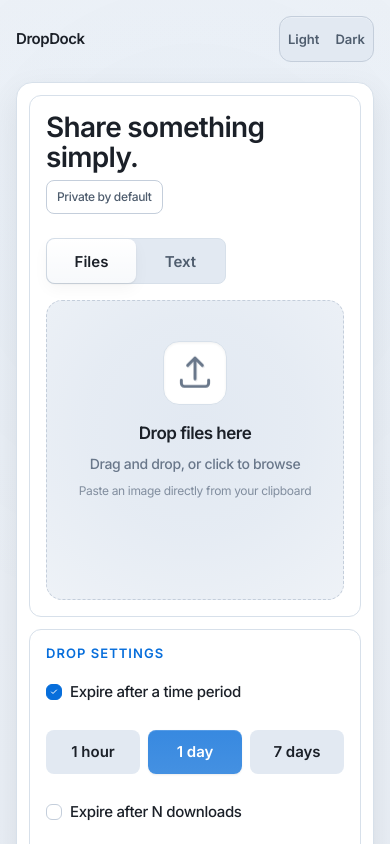
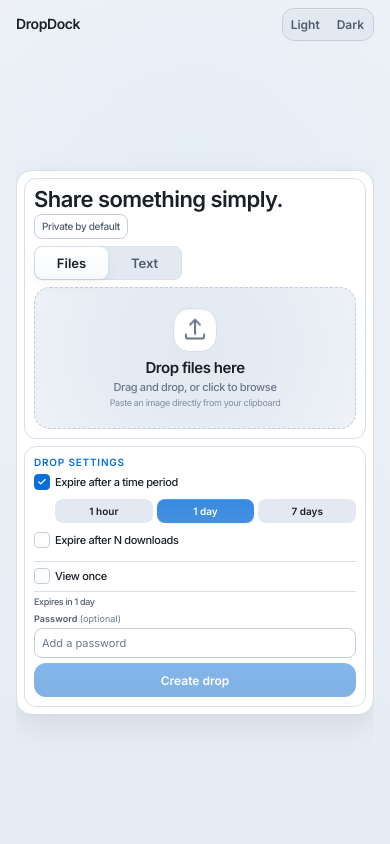
Before and after one commit to areyoukaran/dropdock, a React (Vite) app in the folder frontend/: page / in a window 390 px wide. Shown: the top 844 px of the page. Built offline with nearby package versions, Linux system fonts and the light colour scheme; no server answers.

Commit message:
fix mobile responsive layout

```diff
--- a/frontend/src/App.css
+++ b/frontend/src/App.css
@@ -524,20 +524,39 @@
   min-width: 0;
 }
 
+/* --- Mobile --- */
+
 @media (max-width: 767px) {
   .app-shell {
-    min-height: 100dvh;
-    overflow-y: auto;
+    height: 100dvh;
+    min-height: 0;
+    overflow: hidden;
     padding: 0 var(--space-2);
   }
 
+  .app-header {
+    flex: 0 0 auto;
+    padding-top: 10px;
+  }
+
   .app-main {
-    padding: var(--space-3) 0 var(--space-2);
+    flex: 1 1 auto;
+    align-items: center;
+    justify-content: center;
+    width: 100%;
+    min-height: 0;
+    padding: 8px 0;
+    overflow: hidden;
+  }
+
+  .app-footer {
+    display: none;
   }
 
   .composer-shell {
     grid-template-columns: 1fr;
-    min-height: auto;
+    gap: 8px;
+    min-height: 0;
   }
 
   .mode-tab,
@@ -545,13 +564,13 @@
   .pill,
   .option-toggle,
   .view-once-toggle {
-    min-height: 44px;
+    min-height: 28px;
   }
 
   .file-row-remove,
   .editor-icon-button {
-    width: 44px;
-    height: 44px;
+    width: 36px;
+    height: 36px;
   }
 
   .pill-row {
@@ -574,95 +593,235 @@
 }
 
 @media (max-width: 560px) {
+  .app-shell {
+    height: 100dvh;
+    min-height: 0;
+    overflow: hidden;
+  }
+
   .app-header {
-    padding-top: 16px;
+    padding-top: 8px;
   }
 
   .top-bar {
     width: 100%;
   }
 
+  .brand {
+    font-size: 14px;
+  }
+
+  .theme-option {
+    padding: 5px 9px;
+    font-size: 12px;
+  }
+
   .app-main {
-    align-items: flex-start;
+    align-items: center;
+    justify-content: center;
     width: 100%;
-    padding: 20px 0 16px;
+    min-height: 0;
+    padding: 6px 0;
+    overflow: hidden;
   }
 
   .card {
     width: 100%;
-    padding: 12px;
+    max-height: calc(100dvh - 60px);
+    padding: 7px;
     border-radius: var(--radius-lg);
+    overflow: hidden;
   }
 
   .composer-shell {
-    gap: 12px;
+    gap: 7px;
+    min-height: 0;
   }
 
   .composer-panel {
-    padding: 16px;
+    min-width: 0;
+    padding: 9px;
     border-radius: var(--radius-md);
   }
 
   .left-panel {
-    gap: 16px;
+    gap: 7px;
   }
 
   .right-panel {
-    padding: 16px;
+    padding: 9px;
   }
 
   .panel-heading {
-    gap: 8px;
+    gap: 4px;
   }
 
   .panel-heading h1 {
     max-width: none;
-    font-size: 28px;
-    line-height: 1.08;
+    font-size: 22px;
+    line-height: 1.02;
     letter-spacing: -0.025em;
   }
 
   .privacy-badge {
-    font-size: 12px;
-    padding: 7px 10px;
+    font-size: 10px;
+    padding: 4px 7px;
   }
 
   .mode-tabs {
-    width: 100%;
-    max-width: 180px;
+    width: 148px;
+    margin-top: 0;
+  }
+
+  .mode-tab {
+    min-height: 32px;
+    padding: 4px 9px;
+    font-size: 13px;
   }
 
   .dropzone {
-    padding: 40px 20px;
-    min-height: 300px;
+    min-height: 0;
+    height: 142px;
+    padding: 10px;
+    display: flex;
+    flex-direction: column;
+    align-items: center;
+    justify-content: center;
   }
 
   .dropzone-icon {
-    width: 64px;
-    height: 64px;
+    width: 44px;
+    height: 44px;
+    margin-bottom: 5px;
   }
 
   .dropzone-icon svg {
-    width: 42px;
-    height: 42px;
+    width: 28px;
+    height: 28px;
   }
 
   .dropzone-title {
-    font-size: 17px;
+    font-size: 15px;
+    margin-bottom: 2px;
   }
 
   .dropzone-subtitle {
-    font-size: 14px;
-    line-height: 1.45;
+    font-size: 11px;
+    line-height: 1.25;
   }
 
   .dropzone-hint {
-    font-size: 12px;
-    line-height: 1.45;
+    margin-top: 2px;
+    font-size: 9px;
+    line-height: 1.25;
+  }
+
+  .settings-heading {
+    padding-bottom: 1px;
+  }
+
+  .settings-caption {
+    font-size: 10px;
+    line-height: 1.25;
+    margin-top: 2px;
+  }
+
+  .eyebrow {
+    font-size: 10px;
+  }
+
+  .drop-options {
+    gap: 4px;
+  }
+
+  .expiry-controls {
+    gap: 4px;
+  }
+
+  .option-toggle,
+  .view-once-toggle {
+    min-height: 26px;
+    gap: 5px;
+    font-size: 11px;
+  }
+
+  .checkbox-box {
+    flex-basis: 16px;
+    width: 16px;
+    height: 16px;
+    border-radius: 4px;
+  }
+
+  .checkbox-box svg {
+    width: 10px;
+    height: 10px;
+  }
+
+  .pill-row {
+    gap: 4px;
+    padding-left: 21px;
+  }
+
+  .pill {
+    min-height: 24px;
+    padding: 4px 7px;
+    font-size: 10px;
+  }
+
+  .view-once-toggle {
+    padding-top: 4px;
+  }
+
+  .expiry-summary {
+    font-size: 9px;
+    line-height: 1.25;
+    padding-top: 4px;
+  }
+
+  .password-group {
+    margin-top: 1px;
+    gap: 3px;
+  }
+
+  .option-label {
+    font-size: 9px;
+  }
+
+  .text-input {
+    min-height: 30px;
+    padding: 4px 7px;
+    font-size: 11px;
+  }
+
+  .password-hint {
+    font-size: 9px;
+    margin-top: 1px;
   }
 
   .submit-row {
-    margin-top: 16px;
+    margin-top: 5px;
+  }
+
+  .btn-md {
+    min-height: 34px;
+    padding: 6px 10px;
+    font-size: 12px;
+  }
+
+  .progress-track {
+    height: 3px;
+    margin-top: 5px;
+  }
+
+  .form-error {
+    font-size: 9px;
+    padding: 4px 6px;
+    margin-top: 4px;
+  }
+
+  .form-error svg {
+    width: 11px;
+    height: 11px;
   }
 }
 
```
